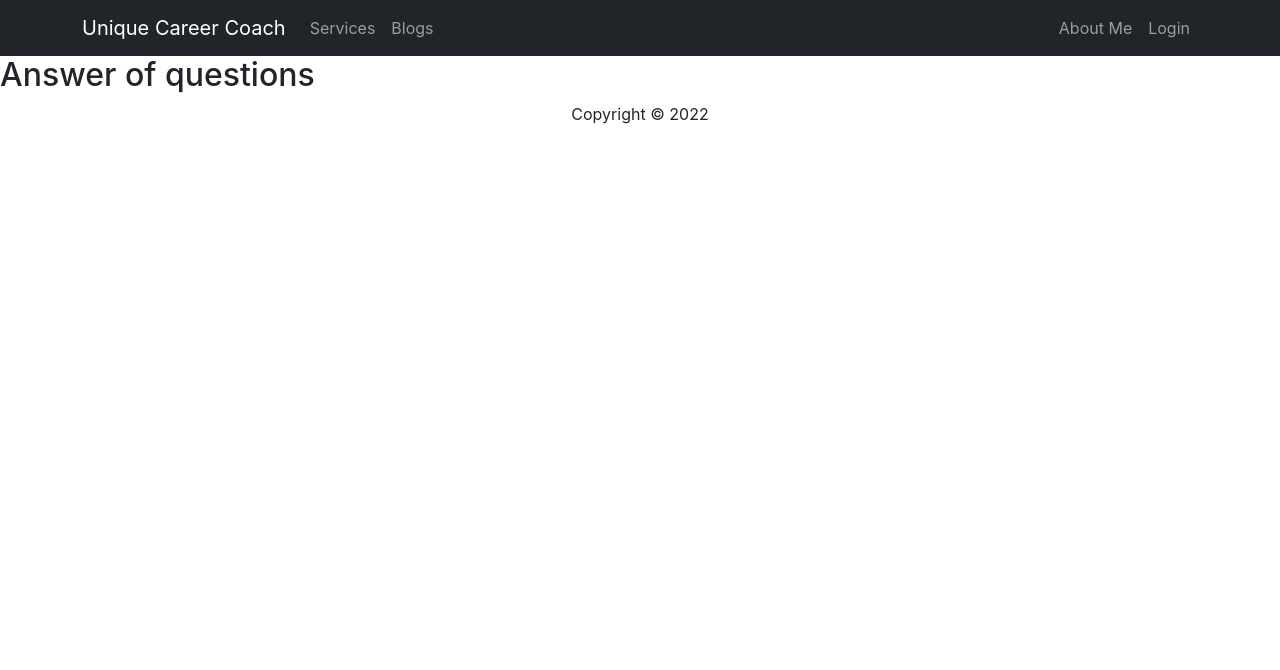
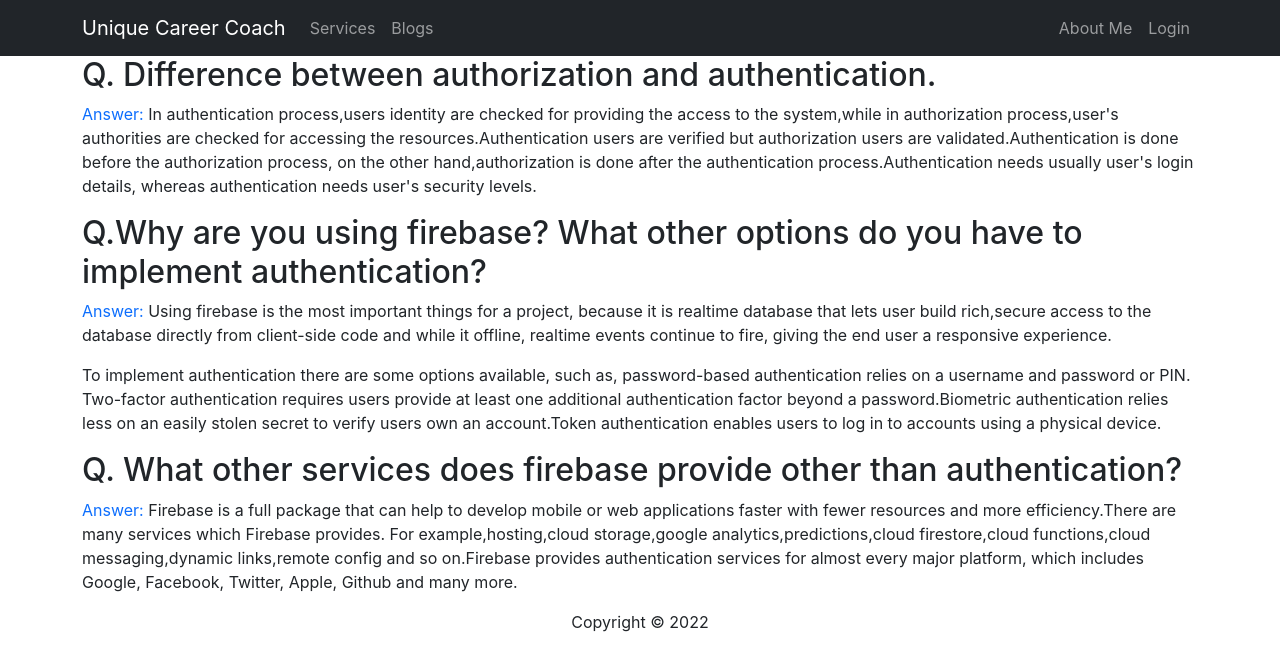
Before and after one commit to AtiqRahman1/unique-career-coach-assignment10, a React (Create React App) app: page /blogs in a window 1280 px wide. Shown: the top 670 px of the page. Built offline with nearby package versions, Linux system fonts and the light colour scheme; no server answers.

Commit message:
answer of the questions in blogs component

```diff
--- a/src/components/Blogs/Blogs.js
+++ b/src/components/Blogs/Blogs.js
@@ -2,8 +2,22 @@ import React from 'react';
 
 const Blogs = () => {
     return (
-        <div id='blogs'>
-            <h2>Answer of questions</h2>
+        <div className='container'>
+            <h2>Q. Difference between authorization and authentication.</h2>
+            <p> <span className='text-primary'>Answer:</span>  In authentication process,users identity are checked for providing the access to the system,while in authorization process,user's authorities are checked for accessing the resources.Authentication users are verified but authorization users are validated.Authentication is done before the authorization process, on the other hand,authorization is done after the authentication process.Authentication needs usually user's login details, whereas authentication needs user's security levels.</p>
+
+            <h2>Q.Why are you using firebase? What other options do you have to implement authentication?</h2>
+            <p><span className='text-primary'>Answer:</span> Using firebase is the most important things for a project, because it is realtime database that lets user build rich,secure access to the database directly from client-side code and while it offline, realtime events continue to fire, giving the end user a responsive experience.</p>
+            <p>To implement authentication there are some options available, such as, password-based authentication relies on a username and password or PIN. Two-factor authentication requires users provide at least one additional authentication factor beyond a password.Biometric authentication relies less on an easily stolen secret to verify users own an account.Token authentication enables users to log in to accounts using a physical device.</p>
+
+            <h2>Q. What other services does firebase provide other than authentication?</h2>
+            <p><span className='text-primary'>Answer:</span> Firebase is a full package that can help to develop mobile or web applications faster with fewer resources and more efficiency.There are many services which Firebase provides. For example,hosting,cloud storage,google analytics,predictions,cloud firestore,cloud functions,cloud messaging,dynamic links,remote config and so on.Firebase provides authentication services for almost every major platform, which includes Google, Facebook, Twitter, Apple, Github and many more.
+
+
+
+
+
+            </p>
         </div>
     );
 };
```
